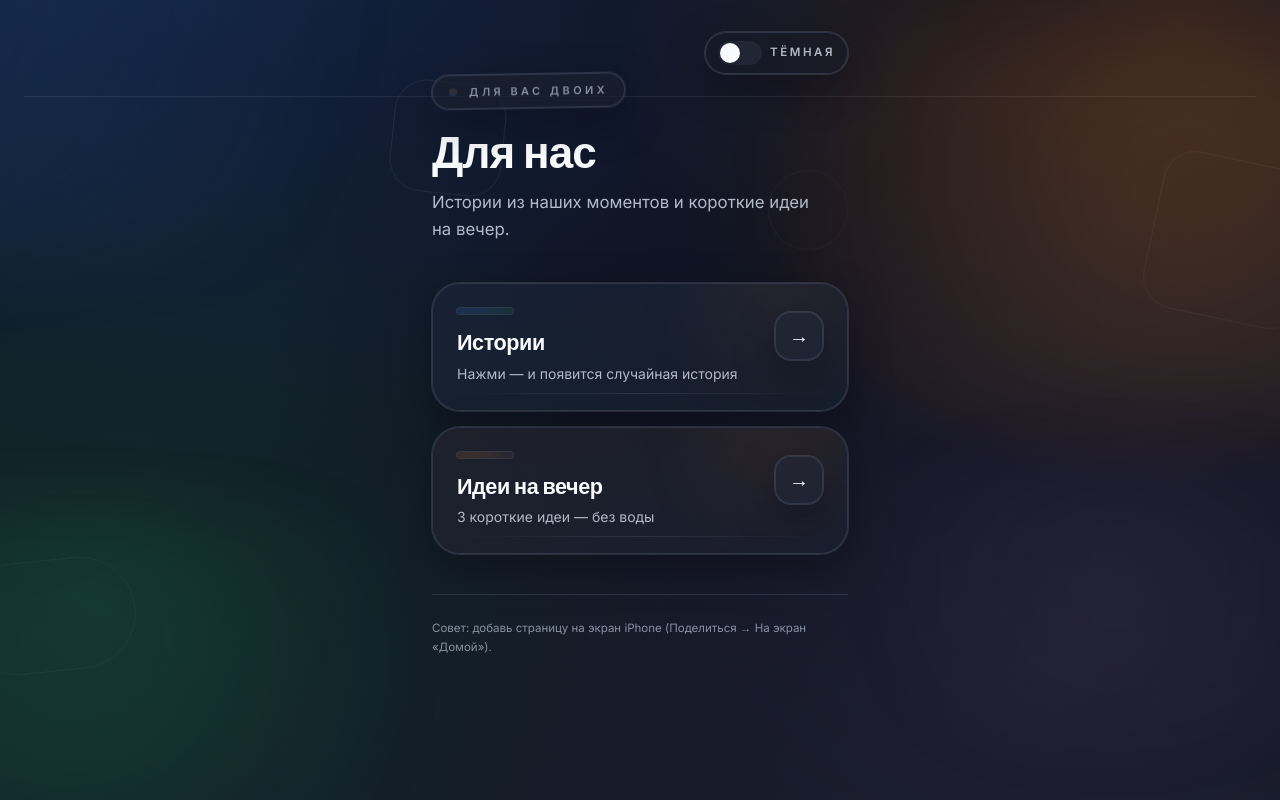
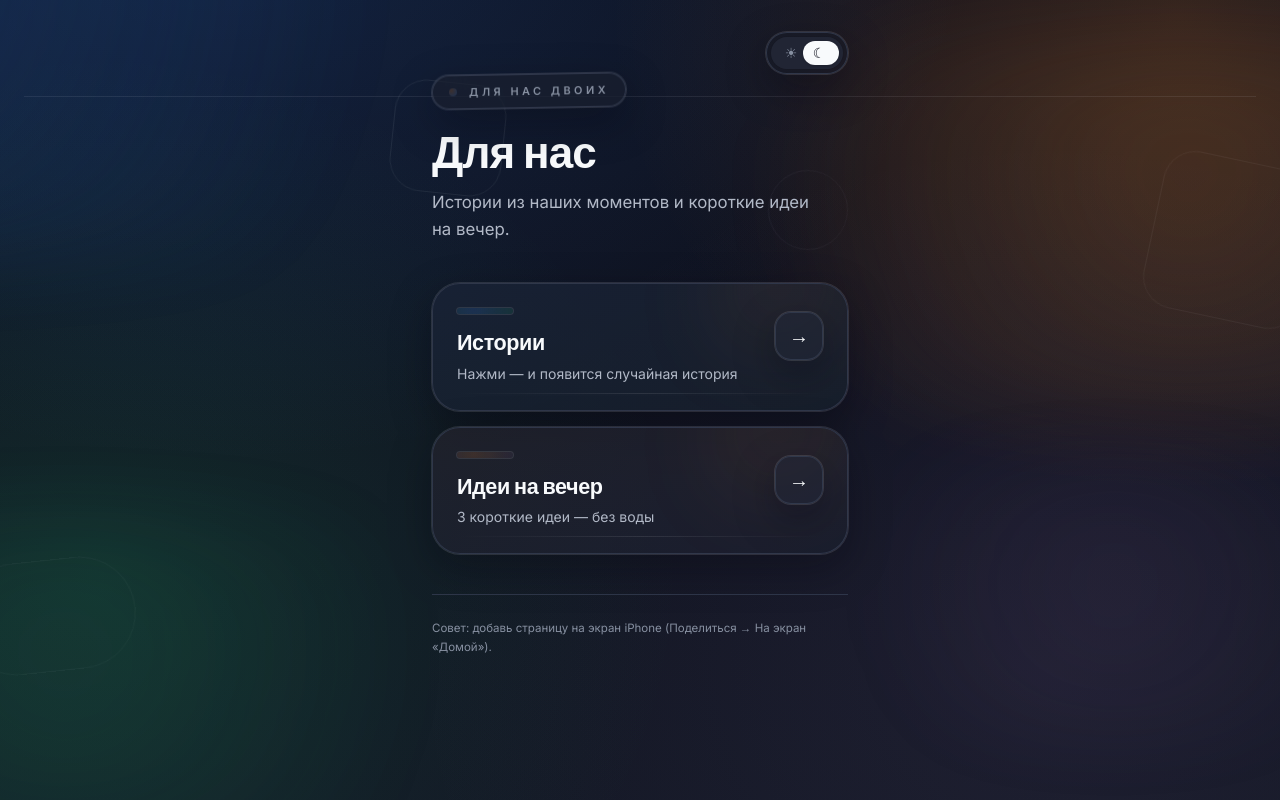
Before and after one commit to m05v08-gif/Nikitabirthday, a Next.js app: page / in a window 1280 px wide. Built offline with nearby package versions, Linux system fonts and the light colour scheme.

Commit message:
Update UX: theme toggle icons, stories swipe navigation, clearer idea selections

```diff
--- a/src/app/ideas/page.tsx
+++ b/src/app/ideas/page.tsx
@@ -57,7 +57,7 @@ export default function IdeasPage() {
   const segInactive =
     "border border-[color:var(--color-border)] bg-[color:var(--color-panel-2)] text-[color:var(--color-fg)] ring-1 ring-[color:var(--color-ring)] backdrop-blur-md transition active:scale-[0.99] motion-safe:hover:bg-[color:var(--color-panel)]";
   const segActive =
-    "border border-[color:var(--color-border)] bg-[linear-gradient(135deg,color-mix(in_oklab,var(--blob-c)_18%,transparent),color-mix(in_oklab,var(--blob-a)_16%,transparent))] text-[color:var(--color-fg)] shadow-[var(--shadow-card)] ring-1 ring-[color:var(--color-ring)] backdrop-blur-md";
+    "border border-[color:var(--color-border)] bg-[linear-gradient(135deg,color-mix(in_oklab,var(--blob-b)_22%,transparent),color-mix(in_oklab,var(--blob-a)_18%,transparent))] text-[color:var(--color-fg)] shadow-[var(--shadow-soft)] ring-2 ring-[color:var(--color-stroke)] backdrop-blur-md";
 
   return (
     <main className="animate-fade-in-up space-y-8">
--- a/src/app/page.tsx
+++ b/src/app/page.tsx
@@ -71,7 +71,7 @@ export default function Home() {
 
         <div className="inline-flex -rotate-1 items-center gap-3 rounded-full border border-[color:var(--color-border)] bg-[color:var(--color-panel)] px-4 py-2 text-[0.68rem] font-semibold uppercase tracking-[0.32em] text-[color:var(--color-muted-2)] shadow-[var(--shadow-card)] ring-1 ring-[color:var(--color-ring)] backdrop-blur-md">
           <span aria-hidden="true" className="h-2 w-2 rounded-full bg-[radial-gradient(circle_at_30%_30%,var(--blob-b),var(--blob-a))]" />
-          Для вас двоих
+          Для нас двоих
         </div>
 
         <div className="space-y-4">
--- a/src/components/theme-toggle.tsx
+++ b/src/components/theme-toggle.tsx
@@ -36,21 +36,34 @@ export function ThemeToggle() {
     <button
       type="button"
       onClick={toggle}
-      className="group inline-flex items-center gap-2 rounded-full border border-[color:var(--color-border)] bg-[color:var(--color-toggle-bg)] px-3 py-2 text-[0.72rem] font-semibold uppercase tracking-[0.22em] text-[color:var(--color-muted)] shadow-[var(--shadow-card)] ring-1 ring-[color:var(--color-ring)] backdrop-blur-md transition active:scale-[0.98] motion-safe:hover:-translate-y-0.5 motion-safe:hover:shadow-[var(--shadow-soft)]"
+      className="group inline-flex items-center rounded-full border border-[color:var(--color-border)] bg-[color:var(--color-toggle-bg)] p-1 shadow-[var(--shadow-card)] ring-1 ring-[color:var(--color-ring)] backdrop-blur-md transition active:scale-[0.98] motion-safe:hover:-translate-y-0.5 motion-safe:hover:shadow-[var(--shadow-soft)]"
       aria-label={theme === "dark" ? "Включить светлую тему" : "Включить тёмную тему"}
     >
-      <span
-        aria-hidden="true"
-        className="relative inline-flex h-6 w-11 items-center rounded-full bg-[color:var(--color-toggle-track)] ring-1 ring-black/5"
-      >
+      <span className="relative inline-flex h-8 w-[72px] items-center rounded-full bg-[color:var(--color-toggle-track)] ring-1 ring-black/5">
         <span
-          className={`absolute left-0.5 top-0.5 h-5 w-5 rounded-full bg-[color:var(--color-toggle-knob)] shadow-sm transition-transform duration-300 ease-out ${
-            theme === "light" ? "translate-x-5" : "translate-x-0"
+          className={`absolute left-1 top-1 h-6 w-9 rounded-full bg-[color:var(--color-toggle-knob)] shadow-sm transition-transform duration-300 ease-out ${
+            theme === "light" ? "translate-x-0" : "translate-x-[28px]"
           }`}
         />
-      </span>
-      <span className="hidden min-[360px]:inline">
-        {theme === "dark" ? "Тёмная" : "Светлая"}
+
+        <span className="relative grid w-full grid-cols-2 items-center px-2">
+          <span
+            className={`inline-flex h-6 w-6 items-center justify-center rounded-full text-sm transition ${
+              theme === "light" ? "text-[color:var(--color-app-bg)]" : "text-[color:var(--color-muted-2)]"
+            }`}
+            aria-hidden="true"
+          >
+            ☀︎
+          </span>
+          <span
+            className={`inline-flex h-6 w-6 items-center justify-center rounded-full text-sm transition ${
+              theme === "dark" ? "text-[color:var(--color-app-bg)]" : "text-[color:var(--color-muted-2)]"
+            }`}
+            aria-hidden="true"
+          >
+            ☾
+          </span>
+        </span>
       </span>
     </button>
   );
```
Also changed, not shown: src/app/stories/page.tsx (+105 -23 lines). Lines whose indentation alone changed are shown as unchanged.
